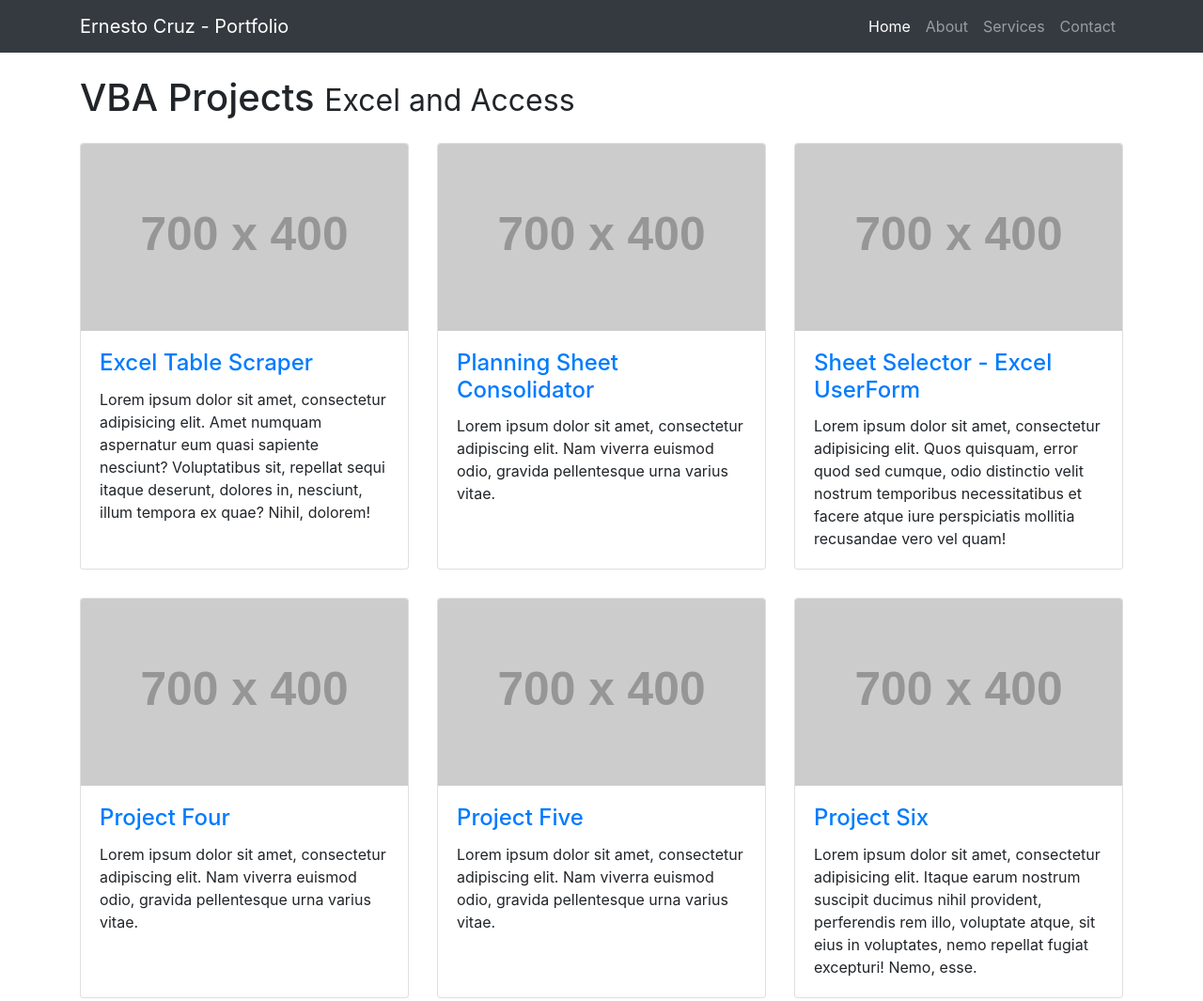
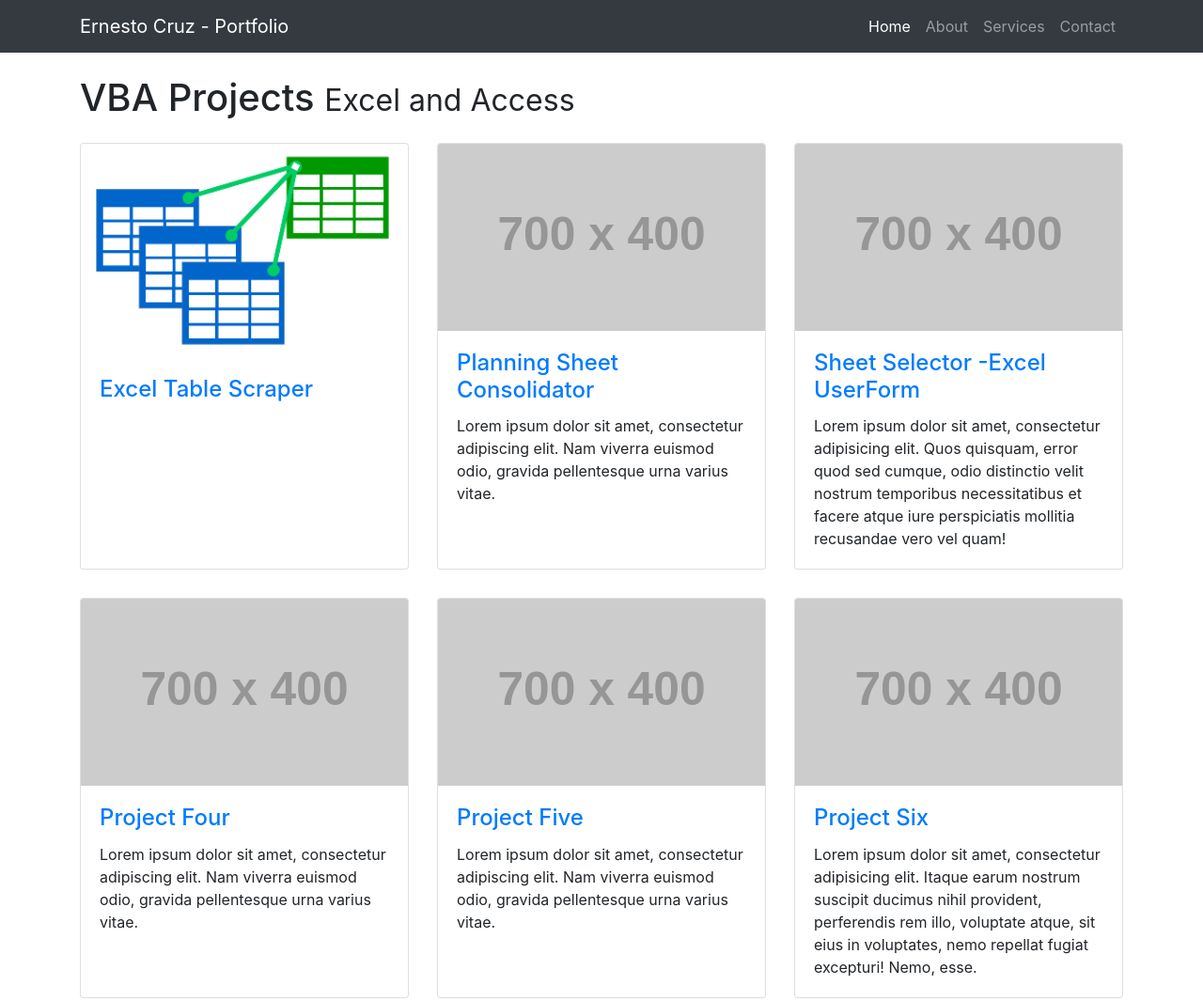
Before and after one commit to ernie932/ernie932.github.io, a website: page index.html in a window 1280 px wide. Shown: the top 1065 px of the page at 94% size. Drawn offline with Linux system fonts and the light colour scheme; placeholder pictures from the web are drawn by us.

Commit message:
Add files via upload

```diff
--- a/index.html
+++ b/index.html
@@ -59,12 +59,13 @@
       <div class="row">
         <div class="col-lg-4 col-sm-6 portfolio-item">
           <div class="card h-100">
-            <a href="#"><img class="card-img-top" src="http://placehold.it/700x400" alt=""></a>
+            <a href="#"><img class="card-img-top" src="https://ernie932.github.io/images/tables2.png" alt=""></a>
             <div class="card-body">
               <h4 class="card-title">
                 <a href="#">Excel Table Scraper</a>
               </h4>
-              <p class="card-text">Lorem ipsum dolor sit amet, consectetur adipisicing elit. Amet numquam aspernatur eum quasi sapiente nesciunt? Voluptatibus sit, repellat sequi itaque deserunt, dolores in, nesciunt, illum tempora ex quae? Nihil, dolorem!</p>
+              <h5>
+              <p class="card-text"></p>
             </div>
           </div>
         </div>
@@ -84,7 +85,7 @@
             <a href="#"><img class="card-img-top" src="http://placehold.it/700x400" alt=""></a>
             <div class="card-body">
               <h4 class="card-title">
-                <a href="#">Sheet Selector - Excel UserForm</a>
+                <a href="#">Sheet Selector -Excel UserForm</a>
               </h4>
               <p class="card-text">Lorem ipsum dolor sit amet, consectetur adipisicing elit. Quos quisquam, error quod sed cumque, odio distinctio velit nostrum temporibus necessitatibus et facere atque iure perspiciatis mollitia recusandae vero vel quam!</p>
             </div>
```
